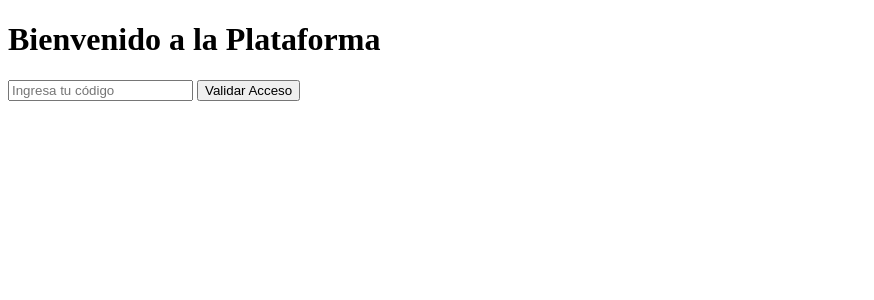
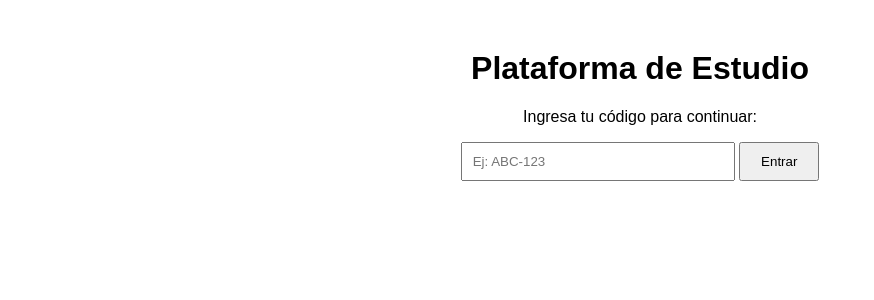
Before and after one commit to henrychiri1/plataforma-de-estudio, a Flask app: page / in a window 1280 px wide. Shown: the top 300 px of the page, without its empty margins (0-874 px from the left). Run offline with Flask 3, Linux system fonts and the light colour scheme.

Commit message:
index.html

```diff
--- a/templates/index.html
+++ b/templates/index.html
@@ -2,13 +2,20 @@
 <html lang="es">
 <head>
     <meta charset="UTF-8">
-    <title>Plataforma de Estudio</title>
+    <meta name="viewport" content="width=device-width, initial-scale=1.0">
+    <title>Acceso a Plataforma</title>
+    <style>
+        body { font-family: Arial, sans-serif; text-align: center; margin-top: 50px; }
+        input { padding: 10px; width: 250px; }
+        button { padding: 10px 20px; cursor: pointer; }
+    </style>
 </head>
 <body>
-    <h1>Bienvenido a la Plataforma</h1>
-    <input type="text" id="codigo" placeholder="Ingresa tu código">
-    <button onclick="validar()">Validar Acceso</button>
-    <p id="resultado"></p>
+    <h1>Plataforma de Estudio</h1>
+    <p>Ingresa tu código para continuar:</p>
+    <input type="text" id="codigo" placeholder="Ej: ABC-123">
+    <button onclick="validar()">Entrar</button>
+    <h3 id="resultado"></h3>
 
     <script>
         async function validar() {
```
